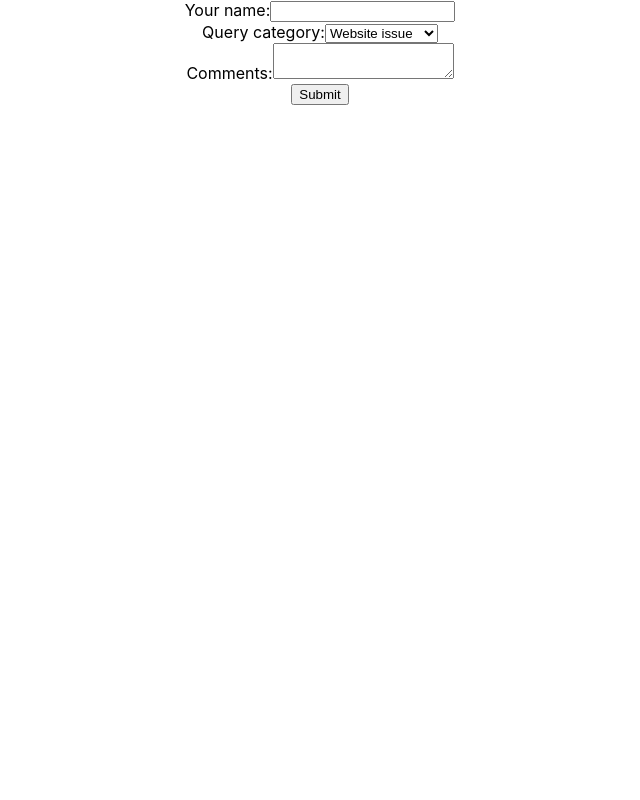
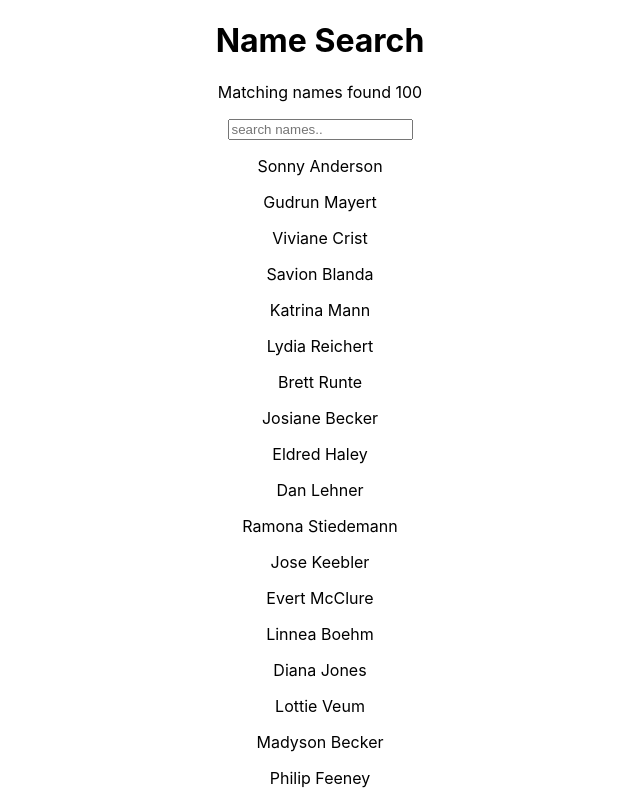
Before and after one commit to BubiniB/react-practice, a React (Create React App) app in the folder my-app/: page / in a window 1280 px wide. Shown: the top 800 px of the page, without its empty margins (320-960 px from the left). Built offline with nearby package versions, Linux system fonts and the light colour scheme.

Commit message:
searchbar challenge

```diff
--- a/my-app/src/App.js
+++ b/my-app/src/App.js
@@ -9,11 +9,12 @@
 // import MethodsAsPropsParent from "./components/MethodsAsPropsParent";
 // import RenderingLists from "./components/RenderingLists";
 // import ControlledForm from "./components/ControlledForm";
-import UncontrolledForm from "./components/UncontrolledForm";
+// import UncontrolledForm from "./components/UncontrolledForm";
+import SearchBar from "./components/SearchBar";
 
 function App() {
   return <div className="App">
-      <UncontrolledForm />
+      <SearchBar />
   </div>;
 }
 
--- /dev/null
+++ b/my-app/src/components/SearchBar.js
@@ -0,0 +1,44 @@
+import React, { Component } from 'react'
+import importedNames from '../names'
+
+export class SearchBar extends Component {
+    constructor(props) {
+      super(props)
+
+      this.state = {
+         names: importedNames,
+      }
+    }
+
+    handleChange = (event) => {
+        let inputText = event.target.value.toLowerCase()
+        const filteredNames = importedNames.filter(name => {
+            return name.toLowerCase().includes(inputText)
+        })
+        this.setState({
+            names: filteredNames
+        })
+    }
+
+  render() {
+    return (
+      <div>
+        <h1>Name Search</h1>
+        <p>Matching names found {this.state.names.length}</p>
+        <form>
+            <label></label>
+            <input
+            type="text"
+            placeholder="search names.."
+            onChange={(event) => this.handleChange(event)}
+             />
+        </form>
+        <div className={{margin: 'auto'}}>
+            {this.state.names.map((name) => <p key={name}>{name}</p>)}
+        </div>
+      </div>
+    )
+  }
+}
+
+export default SearchBar
--- /dev/null
+++ b/my-app/src/names.js
@@ -0,0 +1,103 @@
+const names = [
+    "Sonny Anderson",
+    "Gudrun Mayert",
+    "Viviane Crist",
+    "Savion Blanda",
+    "Katrina Mann",
+    "Lydia Reichert",
+    "Brett Runte",
+    "Josiane Becker",
+    "Eldred Haley",
+    "Dan Lehner",
+    "Ramona Stiedemann",
+    "Jose Keebler",
+    "Evert McClure",
+    "Linnea Boehm",
+    "Diana Jones",
+    "Lottie Veum",
+    "Madyson Becker",
+    "Philip Feeney",
+    "Kobe Kuhic",
+    "Jessica Wisoky",
+    "Kasey Auer",
+    "Arnoldo Sipes",
+    "Madisen Davis",
+    "Alex Swaniawski",
+    "Helene Jenkins",
+    "Leone Olson",
+    "Ola Lockman",
+    "Kaylie Mueller",
+    "Kitty Steuber",
+    "Ralph Mosciski",
+    "Zane Bradtke",
+    "Syble Torp",
+    "Luella Weimann",
+    "Rigoberto Dicki",
+    "Andre Gusikowski",
+    "Moshe Torphy",
+    "Rhoda Rosenbaum",
+    "Libby Spinka",
+    "Maeve Zieme",
+    "Sydney Gleichner",
+    "Jimmy Blick",
+    "Tara Casper",
+    "Cayla Upton",
+    "Keith Wyman",
+    "Derick Emmerich",
+    "Nia Waelchi",
+    "Armani Nienow",
+    "Keyon DuBuque",
+    "Keeley Doyle",
+    "Kristoffer Monahan",
+    "Brendon Orn",
+    "Brandy Romaguera",
+    "Lyda Hane",
+    "Lisandro Bauch",
+    "Oma Hirthe",
+    "Caleb Dicki",
+    "Sydney O'Kon",
+    "Missouri Greenholt",
+    "Kylie Green",
+    "Kiel Erdman",
+    "Anahi Balistreri",
+    "Rico Rippin",
+    "Ramiro Dach",
+    "Princess Bosco",
+    "Pink Stoltenberg",
+    "Adan Rau",
+    "Dessie Heller",
+    "Nyah Zulauf",
+    "Makayla Fisher",
+    "Neoma Stanton",
+    "Ebba Dooley",
+    "Rachel Denesik",
+    "Drew Crist",
+    "Wava Will",
+    "Loraine Macejkovic",
+    "Americo Mann",
+    "Jules Konopelski",
+    "Gloria Ankunding",
+    "Austin Wilderman",
+    "Sage Veum",
+    "Dorris Friesen",
+    "Wellington Klein",
+    "Asa Quitzon",
+    "Misty Schumm",
+    "Muhammad Bayer",
+    "Dante Ondricka",
+    "Lurline Kuvalis",
+    "Conner Herzog",
+    "Shanie Franecki",
+    "Lois Bednar",
+    "Carey Predovic",
+    "Adelbert Heidenreich",
+    "Romaine Jacobs",
+    "Jake Schuppe",
+    "Meta Parisian",
+    "Dillon Feest",
+    "Amanda O'Keefe",
+    "Kaitlyn O'Keefe",
+    "Earnest Jenkins",
+    "Reymundo Gleason"
+]
+export default names
```
